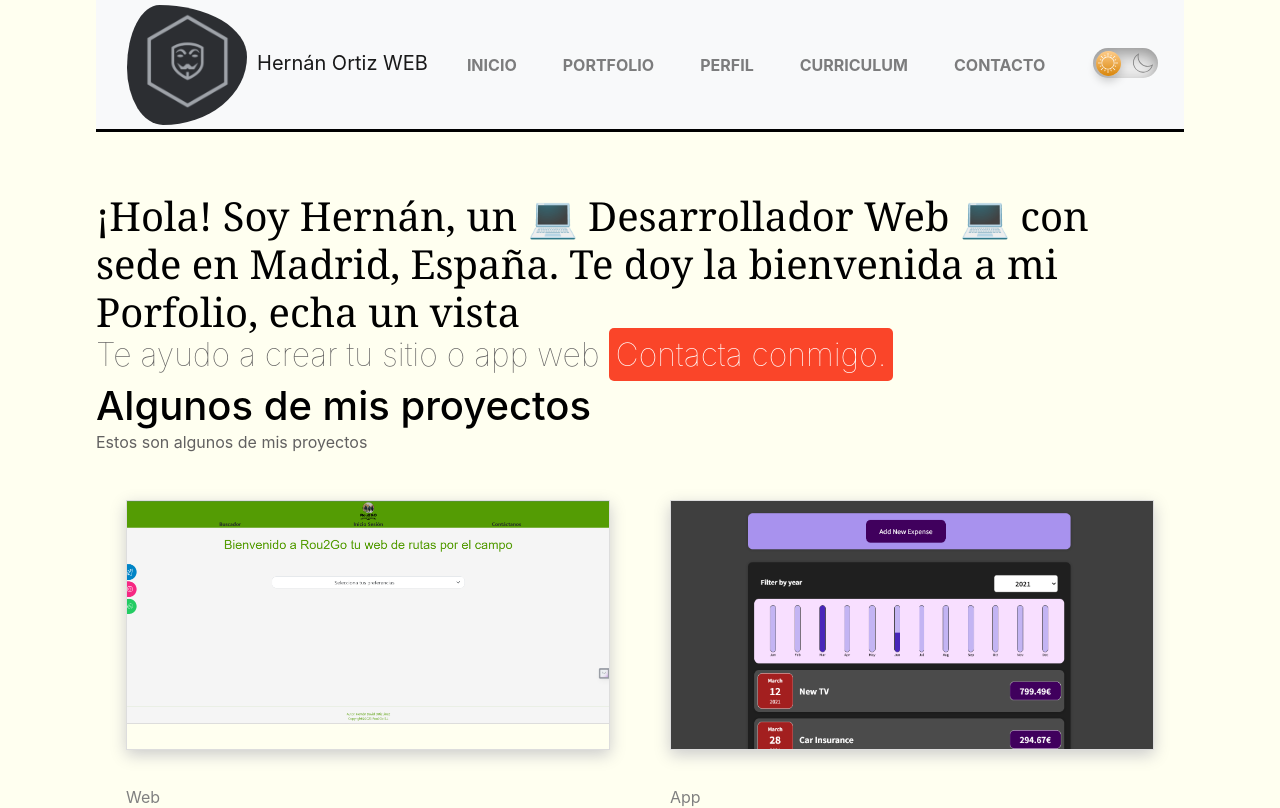
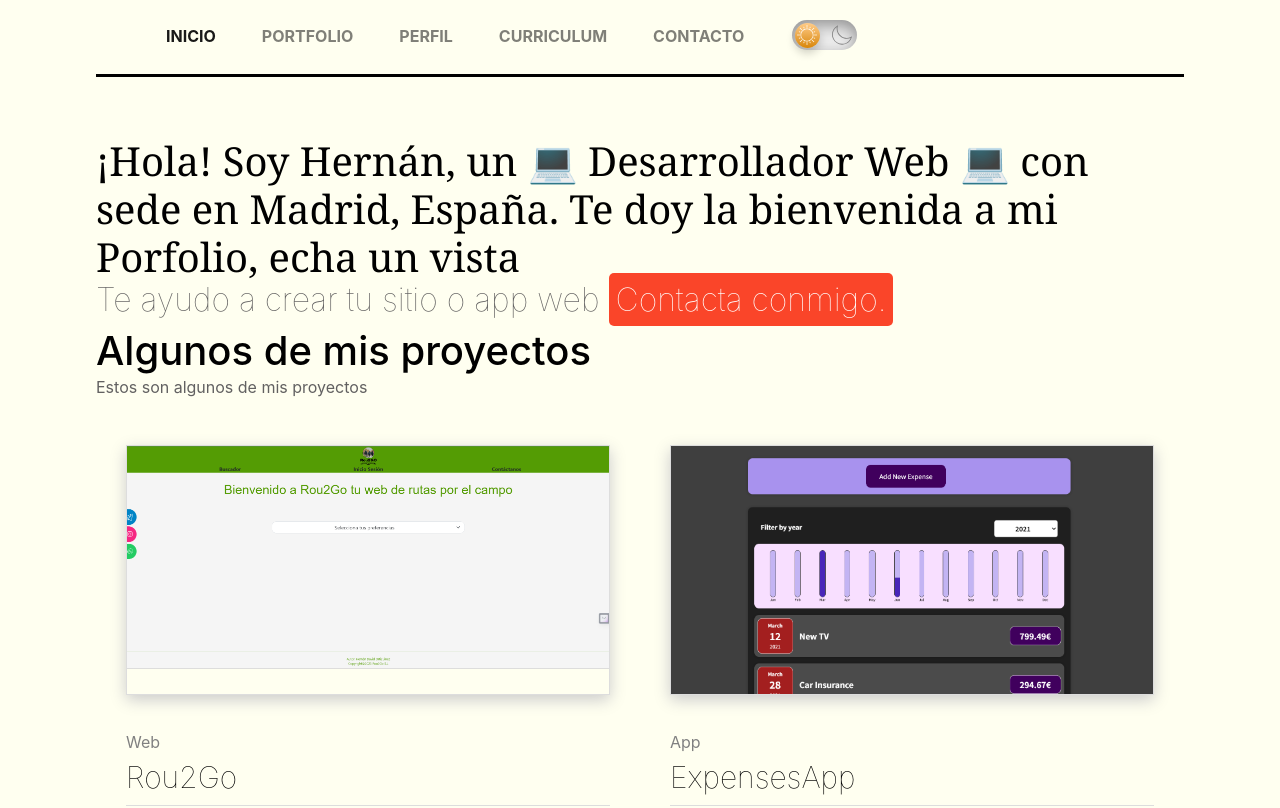
Before and after one commit to Sistemshdortiz/porfolio, a React (Create React App) app: page /inicio in a window 1280 px wide. Shown: the top 808 px of the page. Built offline with nearby package versions, Linux system fonts and the light colour scheme.

Commit message:
update header
Actualizo nuevos dependencias, jquery y react-bootstrap, pendiente de implementar color desde index.css a navlink en header component

```diff
--- a/package.json
+++ b/package.json
@@ -7,7 +7,9 @@
     "@testing-library/react": "^13.4.0",
     "@testing-library/user-event": "^13.5.0",
     "bootstrap": "^4.6.2",
+    "jquery": "^3.7.1",
     "react": "^18.2.0",
+    "react-bootstrap": "^2.10.0",
     "react-device-detect": "^2.2.3",
     "react-dom": "^18.2.0",
     "react-router-dom": "^6.21.3",
--- a/src/components/layout/HeaderNav.js
+++ b/src/components/layout/HeaderNav.js
@@ -1,46 +1,80 @@
-import React from 'react';
+import React, { useState } from 'react';
 import { NavLink } from 'react-router-dom';
+import { Container, Navbar, Nav } from 'react-bootstrap';
 import DarkMode from '../DarkMode';
-// import 'bootstrap/dist/css/bootstrap.min.css'; // Importa los estilos de Bootstrap
+// Importa los estilos de Bootstrap
+import 'bootstrap/dist/css/bootstrap.min.css';
 
 export const HeaderNav = () => {
+    const [expanded, setExpanded] = useState(false);
+
     return (
-        <header className='header navbar navbar-expand-lg navbar-light bg-light'>
-            <div className='container'>
-                <NavLink to='/' className='navbar-brand'>
-                    <img src={'/images/LogoPorfolio.png'} alt="LogoPorfolio" width={120} height={120} style={{ marginRight: '10px', borderRadius: '27% 73% 70% 30% / 52% 43% 57% 48% ' }} />
-                    <span>H</span>ernán Ortiz WEB
-                </NavLink>
-
-                <button className='navbar-toggler' type='button' data-toggle='collapse' data-target='#navbarNav' aria-controls='navbarNav' aria-expanded='false' aria-label='Toggle navigation'>
+        <header className='header navbar navbar-expand-lg   justify-content-end'>
+            <Container>
+                <button
+                    className='navbar-toggler'
+                    type='button'
+                    onClick={() => setExpanded(!expanded)}
+                >
                     <span className='navbar-toggler-icon'></span>
                 </button>
 
-                <div className='collapse navbar-collapse' id='navbarNav'>
-                    <nav>
-                        <ul className='navbar-nav'>
+                <Navbar
+                    expanded={expanded}
+                    className={`collapse navbar-collapse ${expanded ? 'show' : ''} `}
+                >
+                    <Nav className={`navbar-nav ${expanded ? 'flex-column' : ''}`}>
                         <li className='nav-item'>
-                                <NavLink to='/inicio'  className={isActive =>"nav-link" + (!isActive ? " unselected" : "")}>Inicio</NavLink>
+                            <NavLink
+                                to='/inicio'
+                                className='nav-link'
+                                onClick={() => setExpanded(false)}
+                            >
+                                Inicio
+                            </NavLink>
                         </li>
                         <li className='nav-item'>
-                                <NavLink to='/portafolio'  className={isActive =>"nav-link" + (!isActive ? " unselected" : "")}>Portfolio</NavLink>
+                            <NavLink
+                                to='/portafolio'
+                                className='nav-link'
+                                onClick={() => setExpanded(false)}
+                            >
+                                Portfolio
+                            </NavLink>
                         </li>
                         <li className='nav-item'>
-                                <NavLink to='/servicios'  className={isActive =>"nav-link" + (!isActive ? " unselected" : "")}>Perfil</NavLink>
+                            <NavLink
+                                to='/servicios'
+                                className='nav-link'
+                                onClick={() => setExpanded(false)}
+                            >
+                                Perfil
+                            </NavLink>
                         </li>
                         <li className='nav-item'>
-                                <NavLink to='/curriculum'  className={isActive =>"nav-link" + (!isActive ? " unselected" : "")}>Curriculum</NavLink>
+                            <NavLink
+                                to='/curriculum'
+                                className='nav-link'
+                                onClick={() => setExpanded(false)}
+                            >
+                                Curriculum
+                            </NavLink>
                         </li>
                         <li className='nav-item'>
-                                <NavLink to='/contacto'  className={isActive =>"nav-link" + (!isActive ? " unselected" : "")}>Contacto</NavLink>
+                            <NavLink
+                                to='/contacto'
+                                className='nav-link'
+                                onClick={() => setExpanded(false)}
+                            >
+                                Contacto
+                            </NavLink>
                         </li>
                         <li className='nav-item'>
                             <DarkMode />
                         </li>
-                        </ul>
-                    </nav>
-                </div>
-            </div>
+                    </Nav>
+                </Navbar>
+            </Container>
         </header>
     );
 };
--- a/src/index.css
+++ b/src/index.css
@@ -38,7 +38,7 @@ code {
 }
 
 /********************** HEADER **********************/
-.header {
+/* .header {
   display: flex;
   justify-content: center;
   align-items: center;
@@ -46,42 +46,45 @@ code {
   height: 132px;
   border-bottom: 3px solid var(--border_color);
   margin-bottom: 35px;
+}  */
+
+.header{
+  border-bottom: 3px solid var(--border_color);
+
+}
+.header .logo {
+
+  max-height: fit-content;
+  margin-right: 10px;
+  border-radius: 27% 73% 70% 30% / 52% 43% 57% 48%;
 }
 
-.header .logo {
-  display: flex;
-  /*Para que se coloquen los elementos del logo juntos*/
-  flex-grow: 2;
-  color: var(--highlight-color);
-}
-
-.header .logo span {
+/* .header .logo span {
   margin-top: -8px;
   display: block;
   font-size: 90px;
   font-weight: bolder;
   text-transform: uppercase;
-}
+} */
 
-.header .logo h3 {
+/* .header .logo h3 {
   display: block;
   flex-basis: 40px;
   margin-left: 10px;
   font-weight: 320;
-}
+} */
 
-.header nav {
+/* .header nav {
   flex-grow: 1;
-}
+} */
 
-.header nav ul {
+/* .header nav ul {
   display: flex;
   height: 132px;
-  justify-content: flex-end;
-  /*Para que el menú se coloque alineado con el contenedor de la derecha */
+  justify-content: end;
   align-items: center;
   list-style: none;
-}
+} */
 
 .header li {
   text-transform: uppercase;
@@ -89,19 +92,23 @@ code {
   font-size: 16px;
   margin-left: 15px;
   margin-right: 15px;
+
 }
 
-.header li a {
-  color: var(--body_color);
+.header {
+
   text-decoration: none;
   transition: all 300ms;
 }
+.nav-link-custom{
+  color: var(--body_color);
+}
 
 /* Aqui aplicamos la desetructuración de objetos para dejar activado este estilo si está en esta parte del menú */
-.header .active,
+/* .header .active,
 .header a:hover {
   color: var(--highlight-color);
-}
+} */
 
 
 /********************** CONTENT **********************/
```
Also changed, not shown: 1 other file (tests, documents, lock files or other folders). Lines whose indentation alone changed are shown as unchanged.
